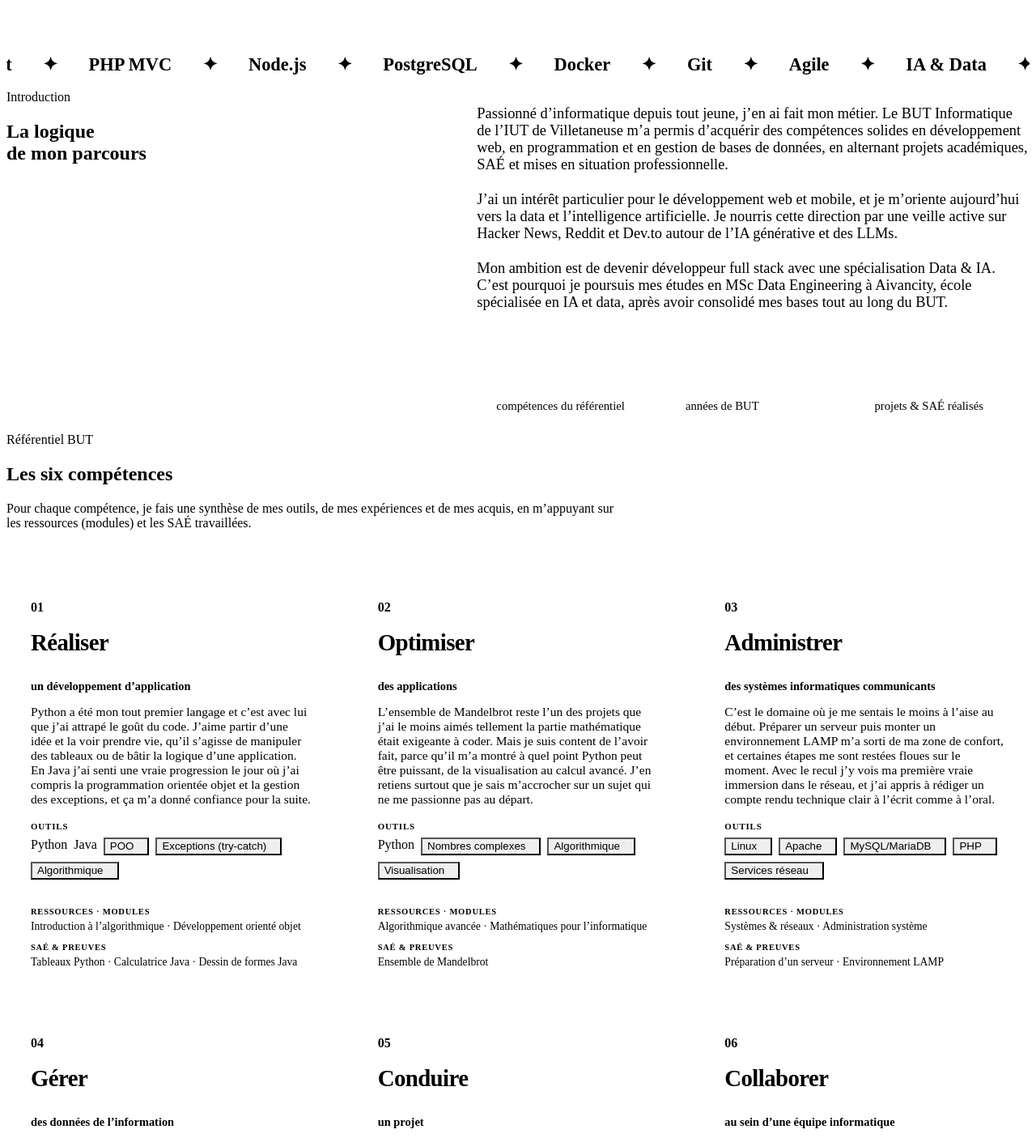
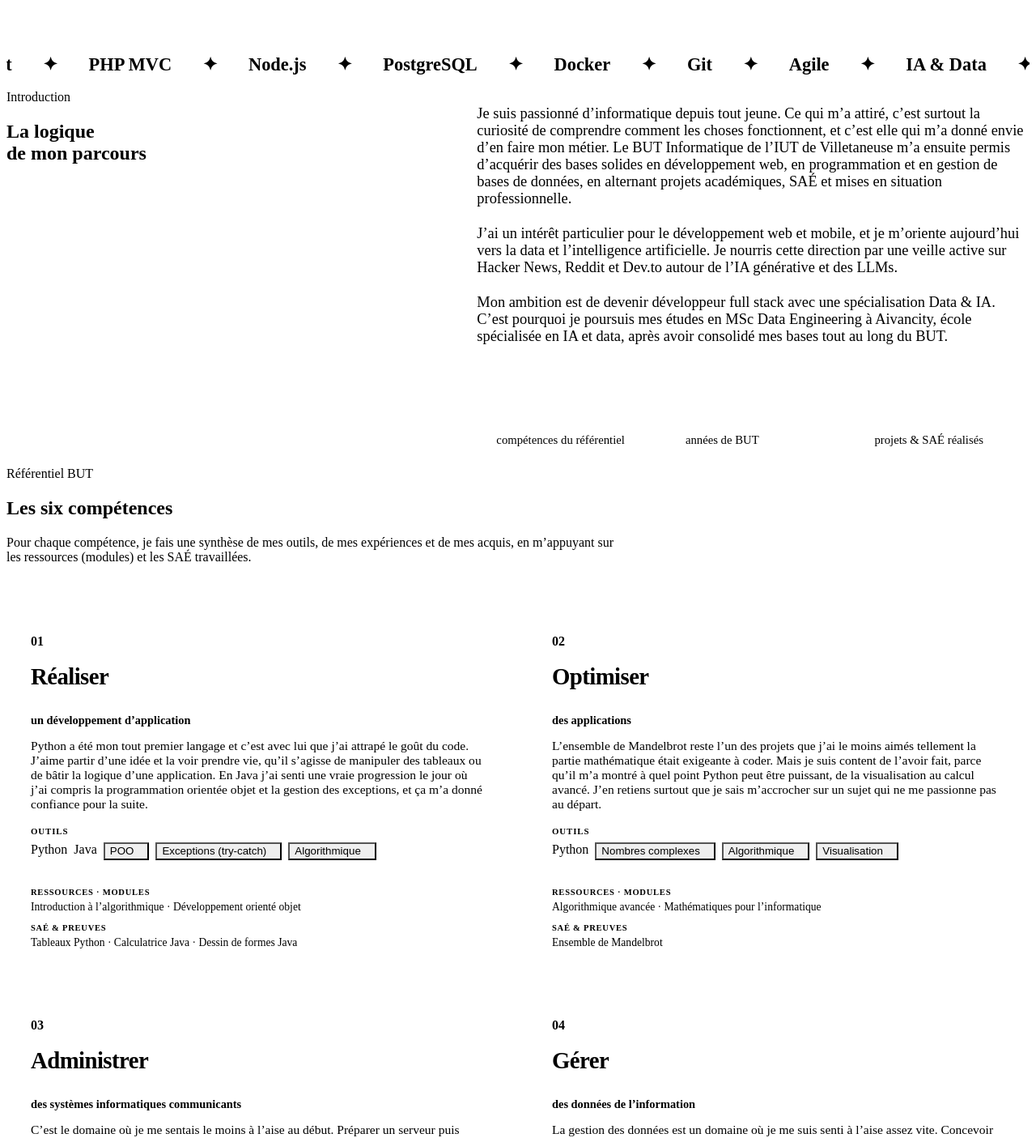
Before and after one commit to SKGE93/portfolio-academique-villetaneuse, a React (Vite) app: page / in a window 1280 px wide. Shown: the part 1680-3085 px from the top of the page at 81% size. Built offline with nearby package versions, Linux system fonts and the light colour scheme; the HTML template or start-up script is replaced by a standard one.

Commit message:
Compétences en 2 colonnes (plus lisible) + intro affinée (curiosité de comprendre comment ça fonctionne)

```diff
--- a/src/components/Competences.jsx
+++ b/src/components/Competences.jsx
@@ -31,7 +31,7 @@ export default function Competences() {
               initial={{ opacity: 0, y: 30 }}
               whileInView={{ opacity: 1, y: 0 }}
               viewport={{ once: true, margin: '-60px' }}
-              transition={{ delay: (i % 3) * 0.08, duration: 0.6, ease: [0.22, 1, 0.36, 1] }}
+              transition={{ delay: (i % 2) * 0.08, duration: 0.6, ease: [0.22, 1, 0.36, 1] }}
               style={{ '--accent': c.color }}
             >
               <header className="comp-card__top">
--- a/src/data/content.js
+++ b/src/data/content.js
@@ -19,7 +19,7 @@ export const profile = {
 // Section INTRODUCTION
 export const intro = {
   paragraphs: [
-    'Passionné d’informatique depuis tout jeune, j’en ai fait mon métier. Le BUT Informatique de l’IUT de Villetaneuse m’a permis d’acquérir des compétences solides en développement web, en programmation et en gestion de bases de données, en alternant projets académiques, SAÉ et mises en situation professionnelle.',
+    'Je suis passionné d’informatique depuis tout jeune. Ce qui m’a attiré, c’est surtout la curiosité de comprendre comment les choses fonctionnent, et c’est elle qui m’a donné envie d’en faire mon métier. Le BUT Informatique de l’IUT de Villetaneuse m’a ensuite permis d’acquérir des bases solides en développement web, en programmation et en gestion de bases de données, en alternant projets académiques, SAÉ et mises en situation professionnelle.',
     'J’ai un intérêt particulier pour le développement web et mobile, et je m’oriente aujourd’hui vers la data et l’intelligence artificielle. Je nourris cette direction par une veille active sur Hacker News, Reddit et Dev.to autour de l’IA générative et des LLMs.',
     'Mon ambition est de devenir développeur full stack avec une spécialisation Data & IA. C’est pourquoi je poursuis mes études en MSc Data Engineering à Aivancity, école spécialisée en IA et data, après avoir consolidé mes bases tout au long du BUT.',
   ],
--- a/src/styles/components.css
+++ b/src/styles/components.css
@@ -161,8 +161,8 @@
 .competences__intro { max-width: 760px; margin-bottom: 56px; }
 .comp-grid {
   display: grid;
-  grid-template-columns: repeat(3, 1fr);
-  gap: 22px;
+  grid-template-columns: repeat(2, 1fr);
+  gap: 24px;
 }
 .comp-card {
   position: relative;
```
